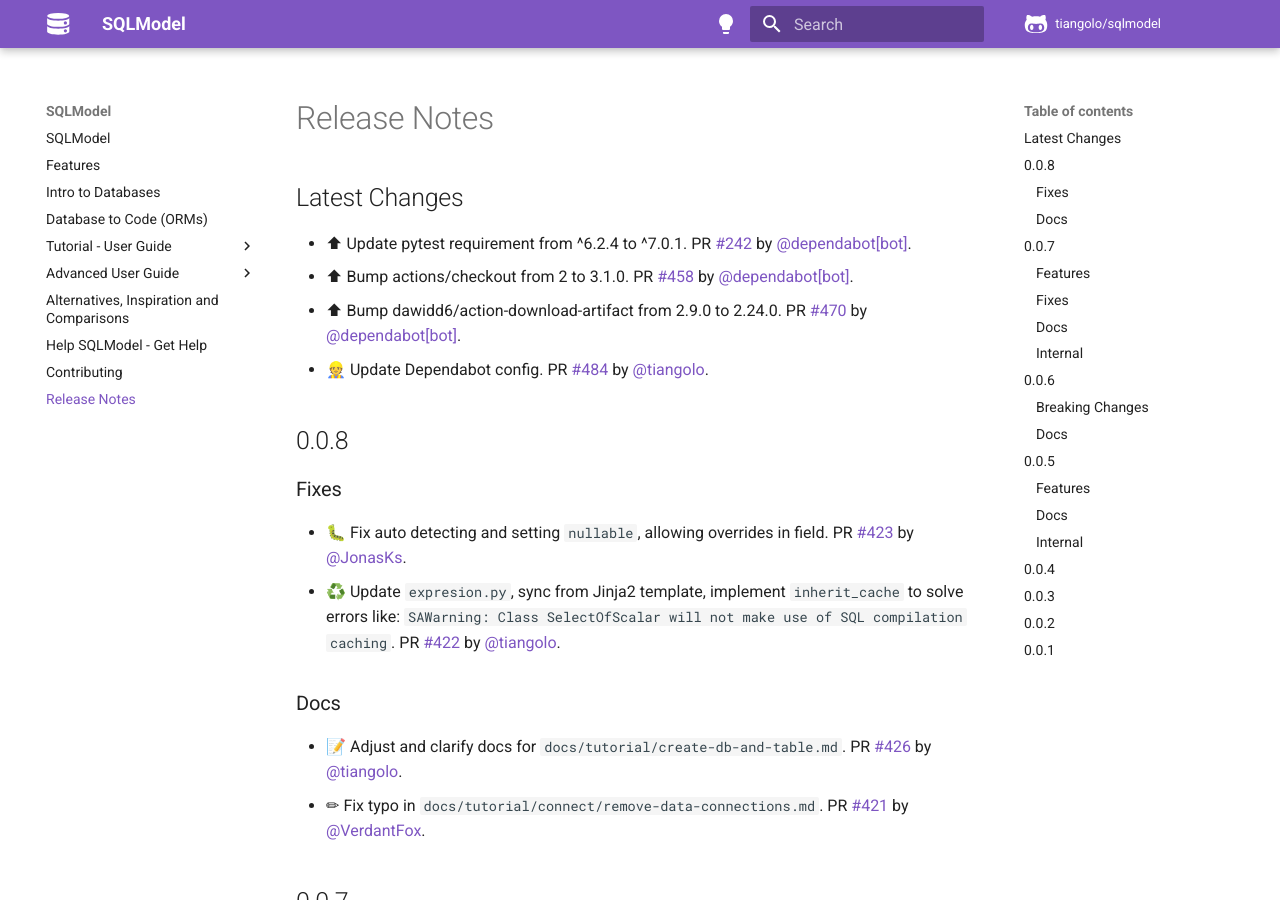
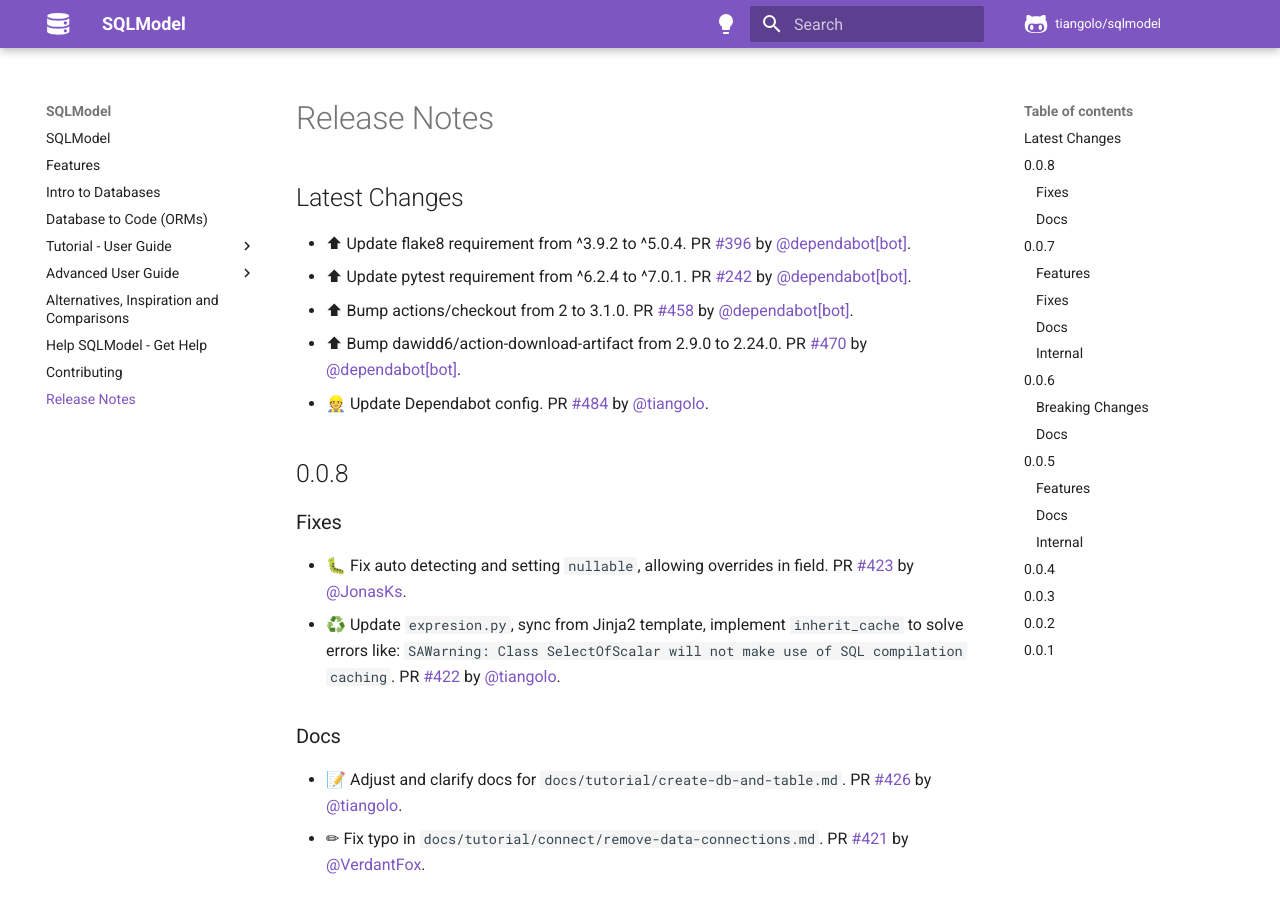
Before and after one commit to sztrakabalint/fastapi-sqlmodel, an MkDocs documentation site: the page built from docs/release-notes.md, in a window 1280 px wide and 900 px high. Built offline with MkDocs 1.6.1 and Material for MkDocs 9.7.7, drawn with Linux system fonts in a browser that asks for light colours; comment, search, counter and statistics services are not loaded.

Commit message:
📝 Update release notes

```diff
--- a/docs/release-notes.md
+++ b/docs/release-notes.md
@@ -2,6 +2,7 @@
 
 ## Latest Changes
 
+* ⬆ Update flake8 requirement from ^3.9.2 to ^5.0.4. PR [#396](https://github.com/tiangolo/sqlmodel/pull/396) by [@dependabot[bot]](https://github.com/apps/dependabot).
 * ⬆ Update pytest requirement from ^6.2.4 to ^7.0.1. PR [#242](https://github.com/tiangolo/sqlmodel/pull/242) by [@dependabot[bot]](https://github.com/apps/dependabot).
 * ⬆ Bump actions/checkout from 2 to 3.1.0. PR [#458](https://github.com/tiangolo/sqlmodel/pull/458) by [@dependabot[bot]](https://github.com/apps/dependabot).
 * ⬆ Bump dawidd6/action-download-artifact from 2.9.0 to 2.24.0. PR [#470](https://github.com/tiangolo/sqlmodel/pull/470) by [@dependabot[bot]](https://github.com/apps/dependabot).
```
